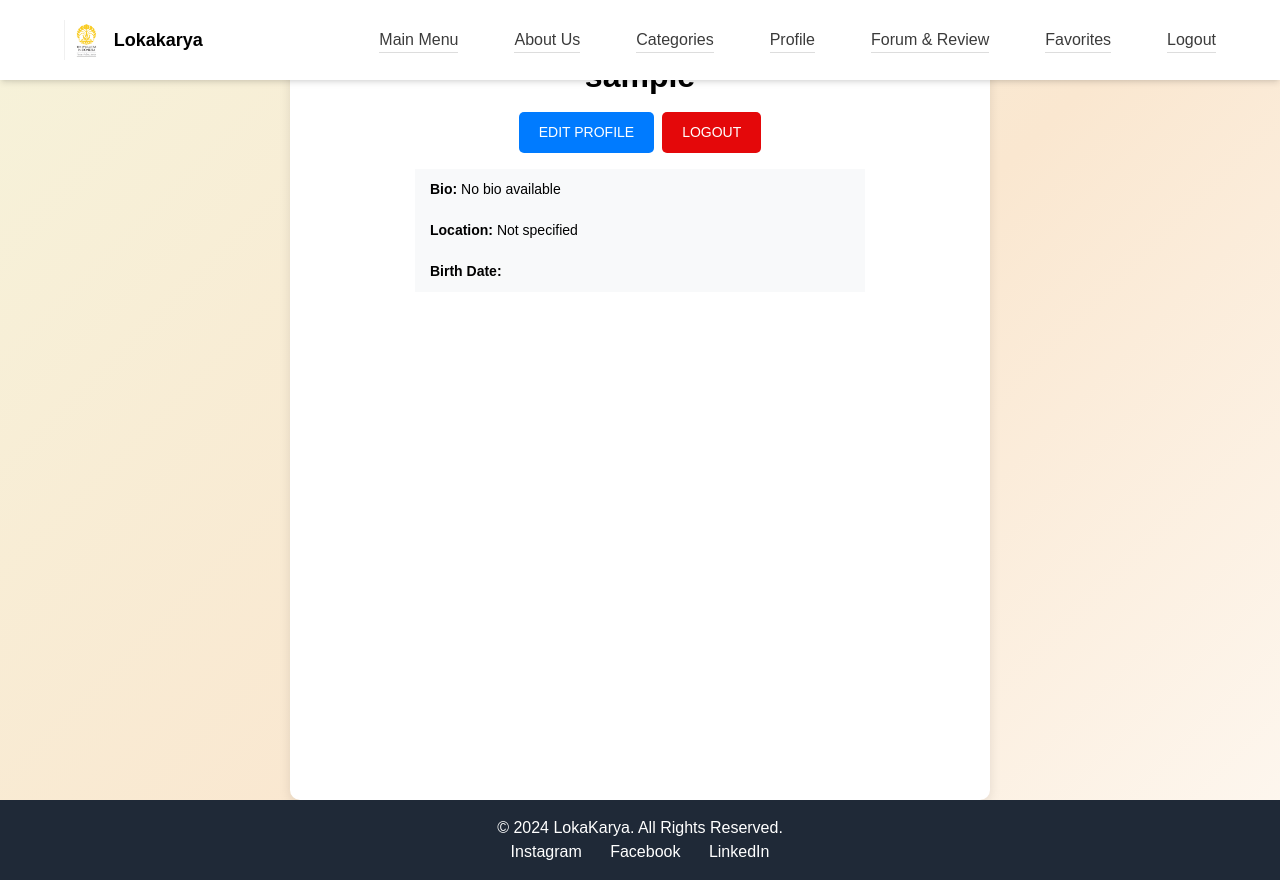
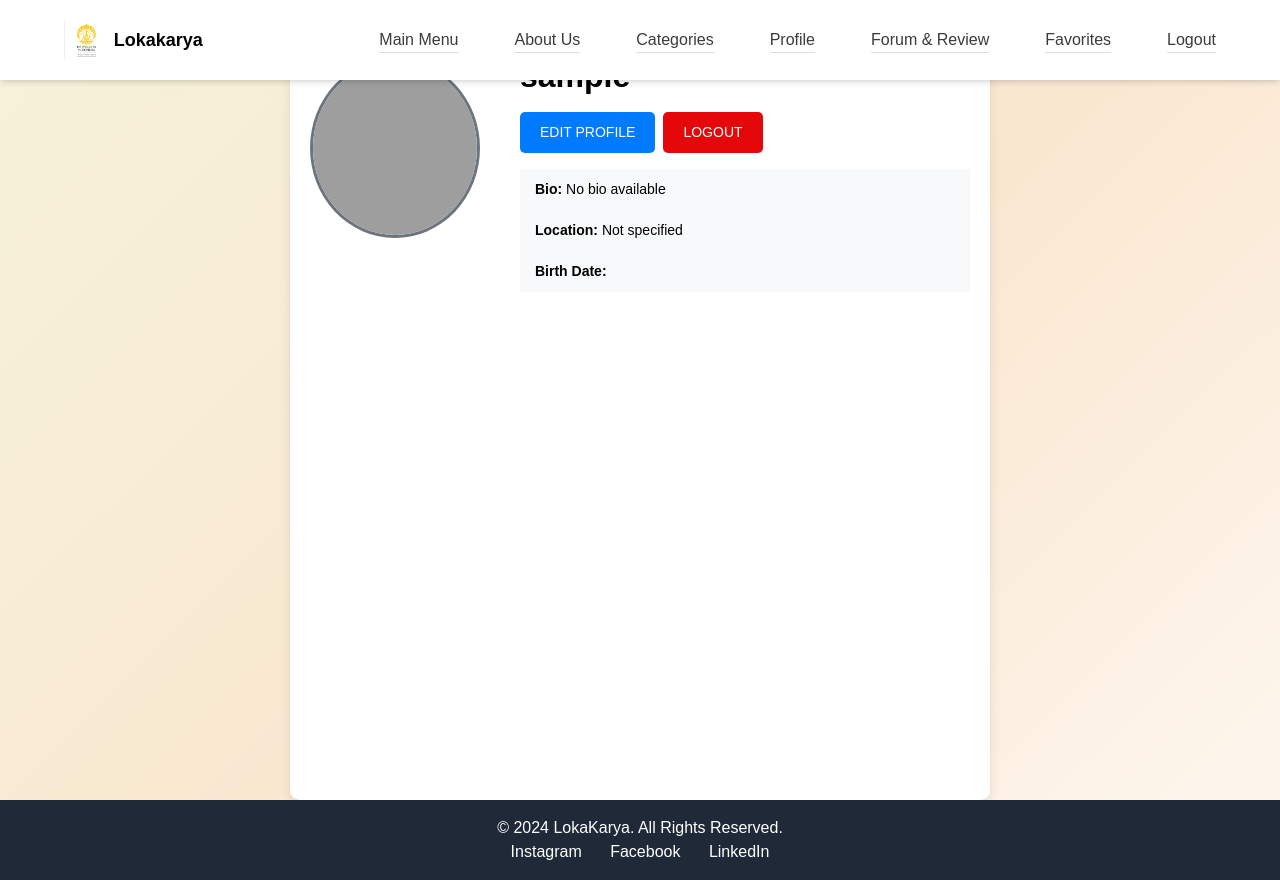
Before and after one commit to pbp-infokan-a-1/lokakarya, a Django app: page /profile/ in a window 1280 px wide. Run offline with Django 5.2, Linux system fonts and the light colour scheme; the visitor is signed in with stand-in values (Sample User, id 1); data comes from the database, SQL or seed files in the repository; some libraries are stand-ins or nearby versions; grey boxes are pictures that could not be loaded.

Commit message:
Testing avatars

```diff
--- a/userprofile/templates/profile.html
+++ b/userprofile/templates/profile.html
@@ -10,6 +10,15 @@
 
 <div class="profile-container mx-auto mt-5">
     <div class="profile-header flex items-center justify-start" style="max-width: 700px;">
+        <!-- Profile Picture on the Left -->
+        <div class="profile-picture mr-10">
+            {% if profile.avatar %}
+                <img src="{{ profile.avatar.url }}" alt="Profile Picture" class="rounded-full" style="width: 180px; height: 180px; object-fit: cover;">
+            {% else %}
+                <img src="{% static 'defaults.jpeg' %}" alt="Default Profile Picture" class="rounded-full" style="width: 180px; height: 180px; object-fit: cover;">
+            {% endif %}
+        </div>
+
         <!-- Username and Buttons on the Right -->
         <div class="profile-info">
             <h2 class="font-bold text-3xl">{{ profile.user.username }}</h2>
@@ -45,8 +54,8 @@
 
     .profile-header {
         display: flex;
-        align-items: center;
-        justify-content: center;
+        align-items: flex-start;
+        justify-content: space-between;
         width: 100%;
         margin-bottom: 450px;
     }
@@ -63,7 +72,7 @@
     .profile-info {
         display: flex;
         flex-direction: column;
-        align-items: center;
+        align-items: flex-start;
     }
 
     .profile-info h2 {
```
Also changed, not shown: userprofile/forms.py (+7 -1 lines).
